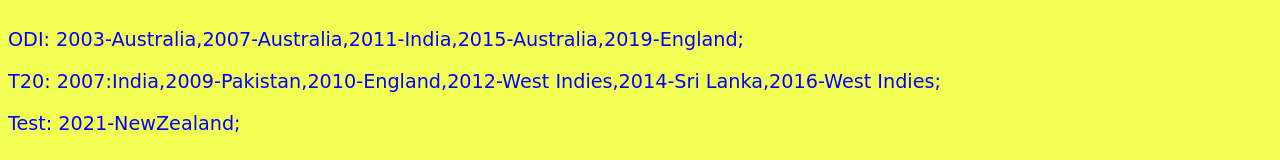
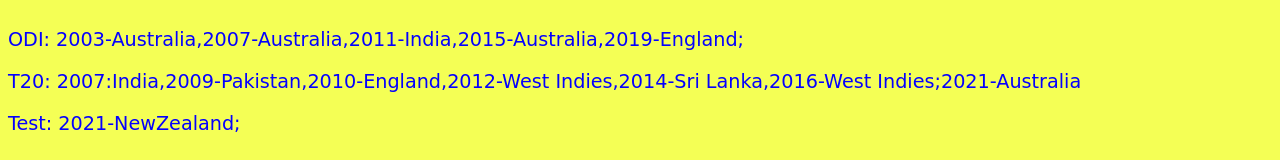
Before and after one commit to tarun-hegde/cricket, a plain HTML site: page Champions(2000-2021) in ICC tours.html in a window 1280 px wide. Shown: the part 533-693 px from the top of the page. Drawn offline with Linux system fonts and the light colour scheme.

Commit message:
Update Champions(2000-2021) in ICC tours.html

```diff
--- a/Champions(2000-2021) in ICC tours.html
+++ b/Champions(2000-2021) in ICC tours.html
@@ -41,7 +41,7 @@ padding-left: 2em;"> Cricket</a>
     </p>
      <p style="color: rgb(4, 0, 255);font-family: 'Cookie', cursive;font-size: 1.2em;">
         T20:
-        2007:India,2009-Pakistan,2010-England,2012-West Indies,2014-Sri Lanka,2016-West Indies;
+        2007:India,2009-Pakistan,2010-England,2012-West Indies,2014-Sri Lanka,2016-West Indies;2021-Australia
      </p>
      <p style="color: rgb(4, 0, 255);font-family: 'Cookie', cursive;font-size: 1.2em;">
          Test:
```
